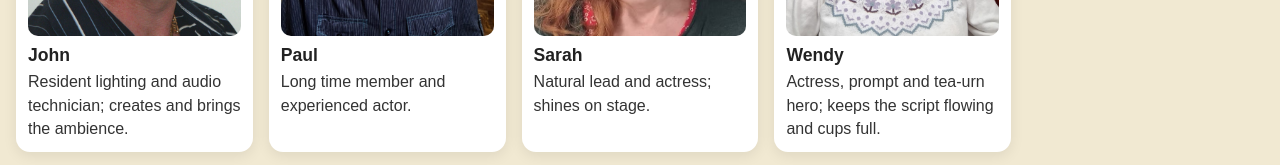
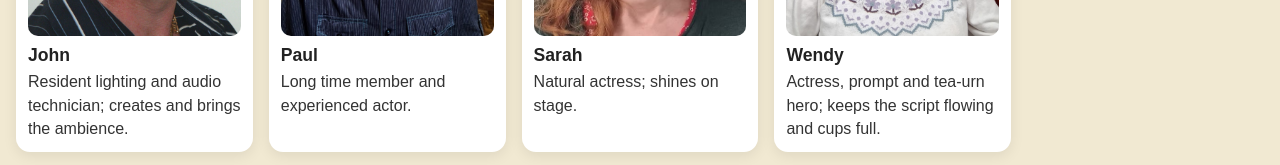
Before and after one commit to AvocadoCoding/PhoenixPlayersOfEarlsdon, a React (Create React App) app in the folder my-react-app/: page /about in a window 1280 px wide. Shown: the part 1350-1515 px from the top of the page. Built offline with nearby package versions, Linux system fonts and the light colour scheme.

Commit message:
Update AboutUs.js

```diff
--- a/my-react-app/src/pages/AboutUs.js
+++ b/my-react-app/src/pages/AboutUs.js
@@ -19,7 +19,7 @@ const members = [
   { name: 'Jennie', img: JennieImg, bio: 'Energetic actress and treasurer, keeps the plays and books balanced.' },
   { name: 'John', img: JohnImg, bio: 'Resident lighting and audio technician; creates and brings the ambience.' },
   { name: 'Paul', img: PaulImg, bio: 'Long time member and experienced actor.' },
-  { name: 'Sarah', img: SarahImg, bio: 'Natural lead and actress; shines on stage.' },
+  { name: 'Sarah', img: SarahImg, bio: 'Natural actress; shines on stage.' },
   { name: 'Wendy', img: WendyImg, bio: 'Actress, prompt and tea-urn hero; keeps the script flowing and cups full.' },
 ];
 
```
